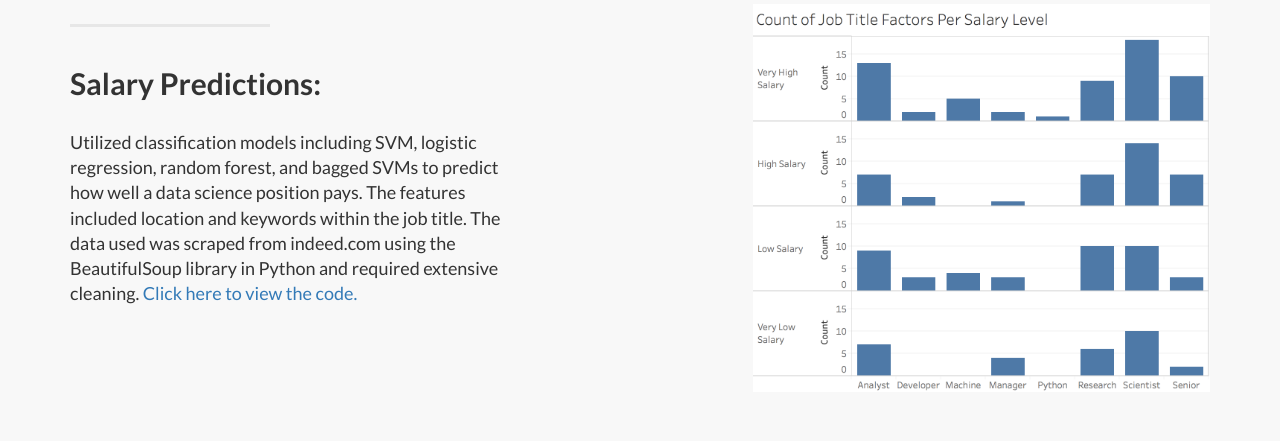
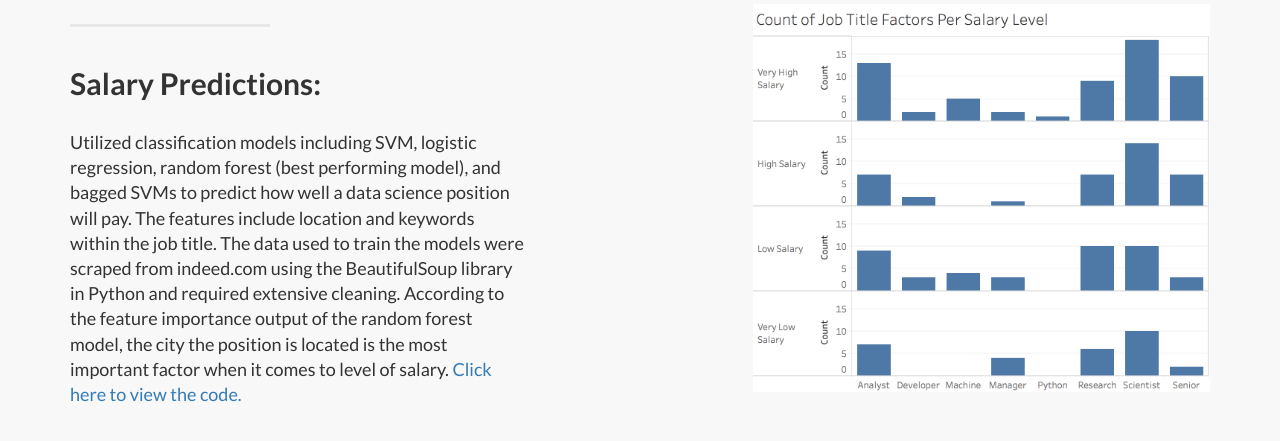
Before and after one commit to cmyoung0718/cmyoung0718.github.io, a plain HTML site: page index.html in a window 1280 px wide. Shown: the part 1860-2301 px from the top of the page. Drawn offline with Linux system fonts and the light colour scheme.

Commit message:
Add text to sal pred desc

```diff
--- a/index.html
+++ b/index.html
@@ -174,10 +174,12 @@
                     <hr class="section-heading-spacer">
                     <div class="clearfix"></div>
                     <h2 class="section-heading">Salary Predictions:<br></h2>
-                    <p class="lead">Utilized classification models including SVM, logistic regression, random forest,
-                        and bagged SVMs to predict how well a data science position pays.  The features included
-                        location and keywords within the job title.  The data used was scraped from indeed.com using
-                        the BeautifulSoup library in Python and required extensive cleaning.
+                    <p class="lead">Utilized classification models including SVM, logistic regression, random forest (best performing model),
+                        and bagged SVMs to predict how well a data science position will pay.  The features include
+                        location and keywords within the job title.  The data used to train the models were scraped from indeed.com using
+                        the BeautifulSoup library in Python and required extensive cleaning.  According to the feature importance
+                        output of the random forest model, the city the position is located is the most important factor when it
+                        comes to level of salary.
                         <a target="_blank" href="https://github.com/cmyoung0718/salary_predictions">Click here to view the code.</a></p>
                 </div>
                 <div class="col-lg-5 col-lg-offset-2 col-sm-6">
```
